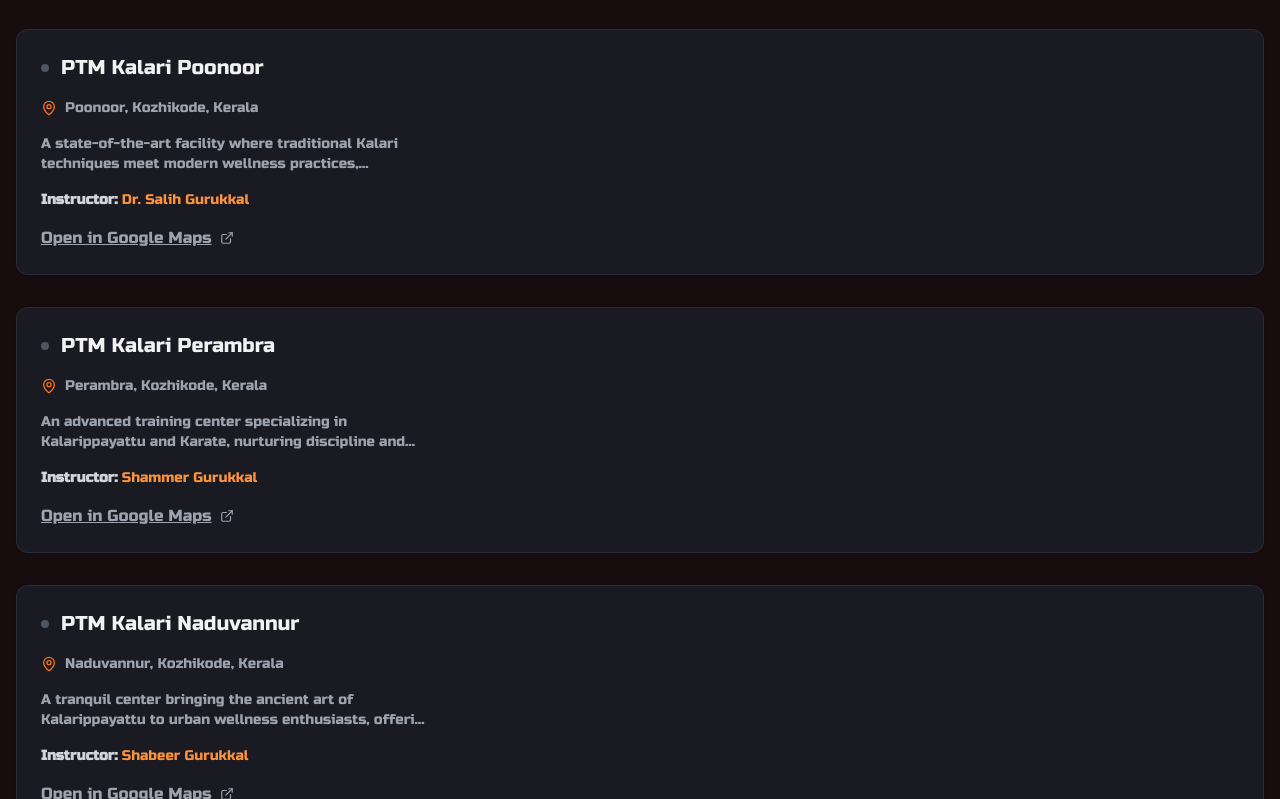
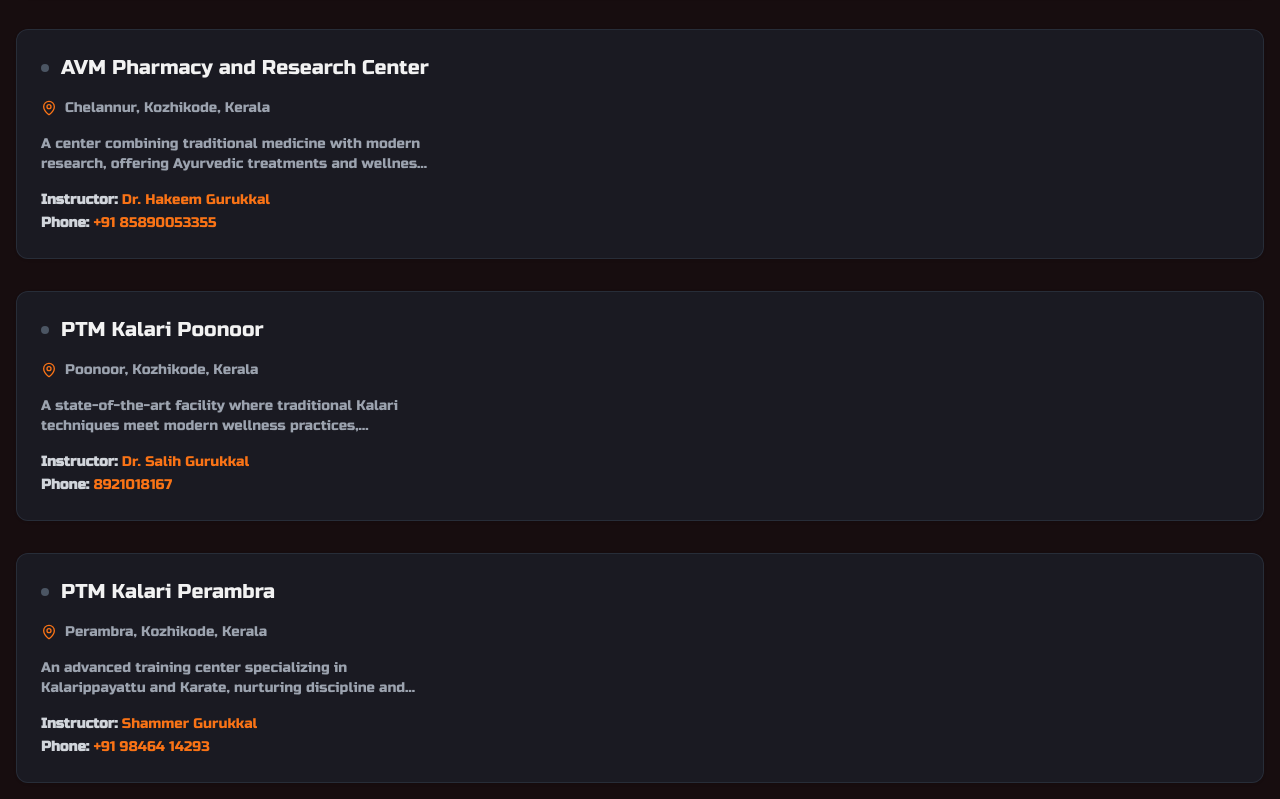
Before and after one commit to sinanptm/ptm, a Next.js app: page /contact in a window 1280 px wide. Shown: the part 1641-2440 px from the top of the page. Built offline with nearby package versions, Linux system fonts and the light colour scheme.

Commit message:
avm added

```diff
--- a/app/about/page.tsx
+++ b/app/about/page.tsx
@@ -5,7 +5,6 @@
 import MissionVisionSection from '@/components/about/MissionVisionSection';
 import Founder from '@/components/about/Founder';
 import HistorySection from '@/components/about/HistorySection';
-import AllCenters from '@/components/AllCenters';
 import { SITE_URL } from '@/constants';
 
 export const metadata: Metadata = {
@@ -48,7 +47,6 @@
       <Founder />
       <HistorySection />
       <MissionVisionSection />
-      <AllCenters />
     </main>
   );
 };
--- a/app/page.tsx
+++ b/app/page.tsx
@@ -6,6 +6,7 @@
 import ServicesList from "@/components/ServicesList";
 import HomeSectionWrapper from "@/components/hoc/HomeSectionWrapper";
 import { memo } from "react";
+import ResearchCenter from "@/components/home/ResearchCenter";
 
 const HomePage = () => {
   return (
@@ -14,6 +15,7 @@
       <KalariDetails />
       <AboutUs />
       <KalariTraining />
+      <ResearchCenter />
       <HomeSectionWrapper>
         <ServicesList />
       </HomeSectionWrapper>
--- a/components/AllCenters.tsx
+++ b/components/AllCenters.tsx
@@ -3,7 +3,7 @@
 import { memo, useState, useCallback, useEffect } from 'react';
 import { Card } from "@/components/ui/card";
 import { motion, AnimatePresence } from "framer-motion";
-import { MapPin, ExternalLink } from 'lucide-react';
+import { MapPin } from 'lucide-react';
 import { centers } from '@/constants';
 import { Center } from '@/types';
 import Link from 'next/link';
@@ -73,19 +73,16 @@
                     <p className="text-sm text-gray-400 line-clamp-2 group-hover:text-gray-300 transition-colors duration-300">
                       {center.description}
                     </p>
-                    <p className="text-sm text-orange-400">
+                    <p className="text-sm  text-orange-500 transition-colors duration-300">
                       <span className="font-bold text-gray-300">Instructor:</span> {center.instructor} Gurukkal
                     </p>
                     <Link
                       prefetch={false}
-                      href={center.mapUrl}
-                      target="_blank"
-                      rel="noopener noreferrer"
+                      href={`tel:${center.phone}`}
+                      className="text-sm hover:text-gray-400 text-orange-500 transition-colors duration-300"
                       onClick={(e) => e.stopPropagation()}
-                      className="inline-flex items-center space-x-2 underline text-gray-400 hover:text-gray-200"
                     >
-                      <span>Open in Google Maps</span>
-                      <ExternalLink size={14} />
+                      <span className="font-bold text-gray-300">Phone:</span> {center.phone}
                     </Link>
                   </div>
 
--- a/components/home/KalariDetails.tsx
+++ b/components/home/KalariDetails.tsx
@@ -13,21 +13,23 @@
                     </h2>
 
                     <p className="text-gray-300 text-sm md:text-base leading-relaxed">
-                        PTM Kalari Pavukkandy, established in 1994 by the late Moidu Gurukkal,
-                        stands as a distinguished center for the ancient art of Kalarippayattu,
-                        Kalari Marma, and Ayurveda. Nestled in Pavukandy, this historic institution
-                        has earned a reputation for nurturing traditional martial arts with unwavering
-                        dedication. Drawing enthusiasts from around the globe, PTM Kalari continues
-                        to honor the vision of its founder, fostering a deep connection to heritage
-                        while inspiring future generations to embrace this timeless art form.
+                        PTM Kalari Pavukkandy, founded in 1994 by the late Moidu Gurukkal, is a renowned institution
+                        dedicated to preserving and promoting the timeless disciplines of Kalarippayattu, Kalari Marma,
+                        and Ayurveda. Located in the serene village of Pavukkandy, this historic center has become a beacon
+                        for enthusiasts and practitioners from across the globe. Its commitment to excellence is evident
+                        in its unwavering dedication to traditional practices, making it a hub of knowledge and cultural
+                        heritage. PTM Kalari remains steadfast in its mission to inspire and educate future generations,
+                        honoring the legacy of its visionary founder while fostering a profound connection to Kerala&apos;s
+                        rich martial arts traditions.
                     </p>
+
 
                     <Link
                         href="/contact"
                         prefetch={false}
                         className="bg-transparent  text-orange-500 hover:text-white transition-colors w-fit text-base lg:text-lg"
                     >
-                       Contact Us
+                        Contact Us
                     </Link>
                 </div>
 
@@ -42,7 +44,7 @@
                             priority
                         />
                     </div>
-                 </div>
+                </div>
             </div>
         </HomeSectionWrapper>
     );
--- a/components/home/KalariTraining.tsx
+++ b/components/home/KalariTraining.tsx
@@ -1,9 +1,9 @@
 'use client';
 
+import HomeSectionWrapper from '@/components/hoc/HomeSectionWrapper';
 import { memo } from 'react';
 import Image from 'next/image';
 import Link from 'next/link';
-import HomeSectionWrapper from '@/components/hoc/HomeSectionWrapper';
 
 const KalariTraining = () => {
   return (
@@ -47,14 +47,13 @@
         </div>
 
         <div className="flex justify-center items-center">
-          <div className="relative w-full max-w-[500px]">
+          <div className="relative w-full aspect-video md:aspect-square lg:aspect-video">
             <Image
               src="/assets/images/training2.jpg"
-              alt="Traditional Kalari weapons display with oil lamps and marigold flowers"
-              width={500}
-              height={300}
-              className="w-full h-auto object-cover "
-              priority
+              alt="AVM Ayurvedic Pharmacy & Research Center"
+              fill
+              className="object-cover rounded-lg"
+              sizes="(max-width: 768px) 100vw, (max-width: 1200px) 50vw, 33vw"
             />
           </div>
         </div>
--- /dev/null
+++ b/components/home/ResearchCenter.tsx
@@ -0,0 +1,90 @@
+"use client";
+
+import { memo } from "react";
+import Image from "next/image";
+import HomeSectionWrapper from "@/components/hoc/HomeSectionWrapper";
+import {
+  FlaskRoundIcon as Flask,
+  Leaf,
+  Pill,
+  TestTube,
+  Clipboard,
+  HeartPulse
+} from "lucide-react";
+
+const ResearchCenter = () => {
+  return (
+    <HomeSectionWrapper>
+      <div className="grid grid-cols-1 md:grid-cols-2 gap-8 md:gap-16">
+        <div className="flex flex-col justify-center space-y-6">
+          <h3 className="text-orange-500 font-russo-one text-xl uppercase tracking-wide">
+            Pharmacy <span className="text-white">&</span> Research Center
+          </h3>
+          <h2 className="text-white font-bold text-3xl md:text-4xl lg:text-5xl leading-tight">
+            AVM <span className="text-orange-500">Ayurvedic</span>
+            <br /> Pharmaceutical Excellence
+          </h2>
+          <div className="relative w-full aspect-video md:aspect-square lg:aspect-video">
+            <Image
+              src="/assets/images/centers/avm2.jpeg"
+              alt="AVM Ayurvedic Pharmacy & Research Center"
+              fill
+              className="object-cover rounded-lg"
+              sizes="(max-width: 768px) 100vw, (max-width: 1200px) 50vw, 33vw"
+            />
+          </div>
+        </div>
+
+        <div className="flex flex-col justify-center space-y-6">
+          <h3 className="text-2xl md:text-3xl text-white font-semibold">
+            Modern Pharmaceutical Innovation Meets Ancient Wisdom
+          </h3>
+          <p className="text-gray-300 leading-relaxed">
+            At AVM Ayurvedic Pharmacy & Research Center, we maintain the highest standards of pharmaceutical
+            excellence while honoring traditional Ayurvedic and Unani principles. Our state-of-the-art facility combines
+            advanced manufacturing processes with authentic Ayurvedic formulations to create remedies that meet
+            both classical requirements and modern quality standards.
+          </p>
+          <div className="space-y-4">
+            <h4 className="text-xl text-orange-500 font-semibold">Our Expertise:</h4>
+            <ul className="space-y-3">
+              {[
+                {
+                  icon: Pill,
+                  text: "GMP-Certified Pharmaceutical Manufacturing"
+                },
+                {
+                  icon: TestTube,
+                  text: "Quality Control & Standardization"
+                },
+                {
+                  icon: Flask,
+                  text: "Research & Development of New Formulations"
+                },
+                {
+                  icon: Leaf,
+                  text: "Authentic Herbal Processing & Extraction"
+                },
+                {
+                  icon: Clipboard,
+                  text: "Documentation & Clinical Validation"
+                },
+                {
+                  icon: HeartPulse,
+                  text: "Traditional & Modern Treatment Integration"
+                }
+              ].map((item, index) => (
+                <li key={index} className="flex items-center space-x-3 text-gray-200">
+                  <item.icon className="w-5 h-5 text-orange-500" />
+                  <span>{item.text}</span>
+                </li>
+              ))}
+            </ul>
+          </div>
+        </div>
+      </div>
+    </HomeSectionWrapper>
+  );
+};
+
+export default memo(ResearchCenter);
--- a/constants/index.tsx
+++ b/constants/index.tsx
@@ -127,6 +127,17 @@
     image: '/assets/images/centers/pavukkandy.jpeg',
     embedUrl: "https://www.google.com/maps/embed?pb=!1m18!1m12!1m3!1d3909.993270895293!2d75.81390344331203!3d11.48041065970418!2m3!1f0!2f0!3f0!3m2!1i1024!2i768!4f13.1!3m3!1m2!1s0x3ba6646e2f91e813%3A0xf5eec31b323286f2!2sPavukkandy!5e0!3m2!1sen!2sin!4v1737373677928!5m2!1sen!2sin",
     mapUrl: 'https://maps.app.goo.gl/QFULdZtvQw8UMEGy6',
+    phone: "+91 86060 97047"
+  },
+  {
+    name: 'AVM Pharmacy and Research Center',
+    instructor: 'Dr. Hakeem',
+    location: 'Chelannur, Kozhikode, Kerala',
+    description: 'A center combining traditional medicine with modern research, offering Ayurvedic treatments and wellness programs under Dr. Hakeem’s guidance.',
+    image: '/assets/images/centers/avm.jpeg',
+    embedUrl: 'https://www.google.com/maps/embed?pb=!1m18!1m12!1m3!1d3911.8671171479036!2d75.79573791124224!3d11.344415248412513!2m3!1f0!2f0!3f0!3m2!1i1024!2i768!4f13.1!3m3!1m2!1s0x3ba65e0faa44289d%3A0xf35a6458bc072465!2sAVM%20Hospital!5e0!3m2!1sen!2sin!4v1737531890696!5m2!1sen!2sin',
+    mapUrl: 'https://maps.app.goo.gl/ZrwnbTc3bEr9Ag7u8',
+    phone: '+91 85890053355'
   },
   {
     name: 'PTM Kalari Poonoor',
@@ -135,7 +146,8 @@
     image: '/assets/images/centers/poonor.jpeg',
     mapUrl: 'https://maps.app.goo.gl/prqusiDTWbMmp2MT7',
     embedUrl: "https://www.google.com/maps/embed?pb=!1m18!1m12!1m3!1d7821.242870869617!2d75.89837191427925!3d11.43499910483884!2m3!1f0!2f0!3f0!3m2!1i1024!2i768!4f13.1!3m3!1m2!1s0x3ba668a13022f997%3A0xacfe4f6358b83a41!2sPoonoor%2C%20Kerala%20673574!5e0!3m2!1sen!2sin!4v1737443240227!5m2!1sen!2sin",
-    instructor: "Dr. Salih"
+    instructor: "Dr. Salih",
+    phone: "8921018167"
   },
   {
     name: 'PTM Kalari Perambra',
@@ -144,7 +156,8 @@
     image: '/assets/images/centers/perambra.jpeg',
     mapUrl: 'https://maps.app.goo.gl/6qXp4St5BBzgHRBD7',
     embedUrl: "https://www.google.com/maps/embed?pb=!1m18!1m12!1m3!1d15635.424502570057!2d75.7520742474094!3d11.56217006745512!2m3!1f0!2f0!3f0!3m2!1i1024!2i768!4f13.1!3m3!1m2!1s0x3ba67c7969e2a065%3A0x2d60bd2ae30b114a!2sPerambra%2C%20Kerala%20673525!5e0!3m2!1sen!2sin!4v1737443784306!5m2!1sen!2sin",
-    instructor: "Shammer"
+    instructor: "Shammer",
+    phone: "+91 98464 14293"
   },
   {
     name: 'PTM Kalari Naduvannur',
@@ -152,8 +165,9 @@
     description: 'A tranquil center bringing the ancient art of Kalarippayattu to urban wellness enthusiasts, offering a unique blend of tradition and modernity.',
     image: '/assets/images/centers/perambra.jpeg',
     mapUrl: 'https://maps.app.goo.gl/vCE8WFV1RyLcHDiQA',
-    embedUrl:"https://www.google.com/maps/embed?pb=!1m18!1m12!1m3!1d7819.8385084862!2d75.7636695412761!3d11.48574983874423!2m3!1f0!2f0!3f0!3m2!1i1024!2i768!4f13.1!3m3!1m2!1s0x3ba663aea43f3473%3A0x6fa0e6f3eadb57c0!2sNaduvannur%2C%20Kerala%20673614!5e0!3m2!1sen!2sin!4v1737443399964!5m2!1sen!2sin",
-    instructor: "Shabeer"
+    embedUrl: "https://www.google.com/maps/embed?pb=!1m18!1m12!1m3!1d7819.8385084862!2d75.7636695412761!3d11.48574983874423!2m3!1f0!2f0!3f0!3m2!1i1024!2i768!4f13.1!3m3!1m2!1s0x3ba663aea43f3473%3A0x6fa0e6f3eadb57c0!2sNaduvannur%2C%20Kerala%20673614!5e0!3m2!1sen!2sin!4v1737443399964!5m2!1sen!2sin",
+    instructor: "Shabeer",
+    phone: "+91 95269 77132"
   },
   {
     name: 'PTM Kalari Nirmallur',
@@ -162,7 +176,8 @@
     image: '/assets/images/centers/nirmallur.jpeg',
     embedUrl: "https://www.google.com/maps/embed?pb=!1m18!1m12!1m3!1d3910.212194959348!2d75.81974929999998!3d11.464604249999999!2m3!1f0!2f0!3f0!3m2!1i1024!2i768!4f13.1!3m3!1m2!1s0x3ba66411a3bc6903%3A0x3c30f18ac986b083!2sNirmallur%2C%20Panangad%2C%20Kerala%20673612!5e0!3m2!1sen!2sin!4v1737442598454!5m2!1sen!2sin",
     mapUrl: 'https://maps.app.goo.gl/ugXknd1HJH3PYhYK7',
-    instructor: "Jayakrishnan"
+    instructor: "Jayakrishnan",
+    phone: "+91 9847037931"
   },
 ];
 
```
Also changed, not shown: types/index.ts (+14 -13 lines), public/assets/images/centers/avm.jpeg (added), public/assets/images/centers/avm2.jpeg (added).
